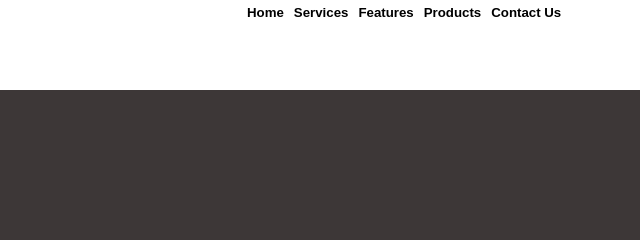
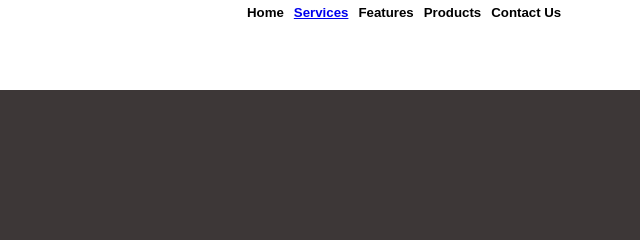
Before and after one commit to micheal488/landing-page, a plain HTML site: page index.html in a window 1280 px wide. Shown: the top 240 px of the page, 196-836 px from the left. Drawn offline with Linux system fonts and the light colour scheme.

Commit message:
Update index.html

```diff
--- a/index.html
+++ b/index.html
@@ -13,7 +13,7 @@
         </div>
         <div class="center">
             <h5>Home</h5>
-            <h5>Services</h5>
+            <h5><a href="dashboard.html">Services</a></h5>
             <h5>Features</h5>
             <h5>Products</h5>
             <h5>Contact Us</h5>
```
